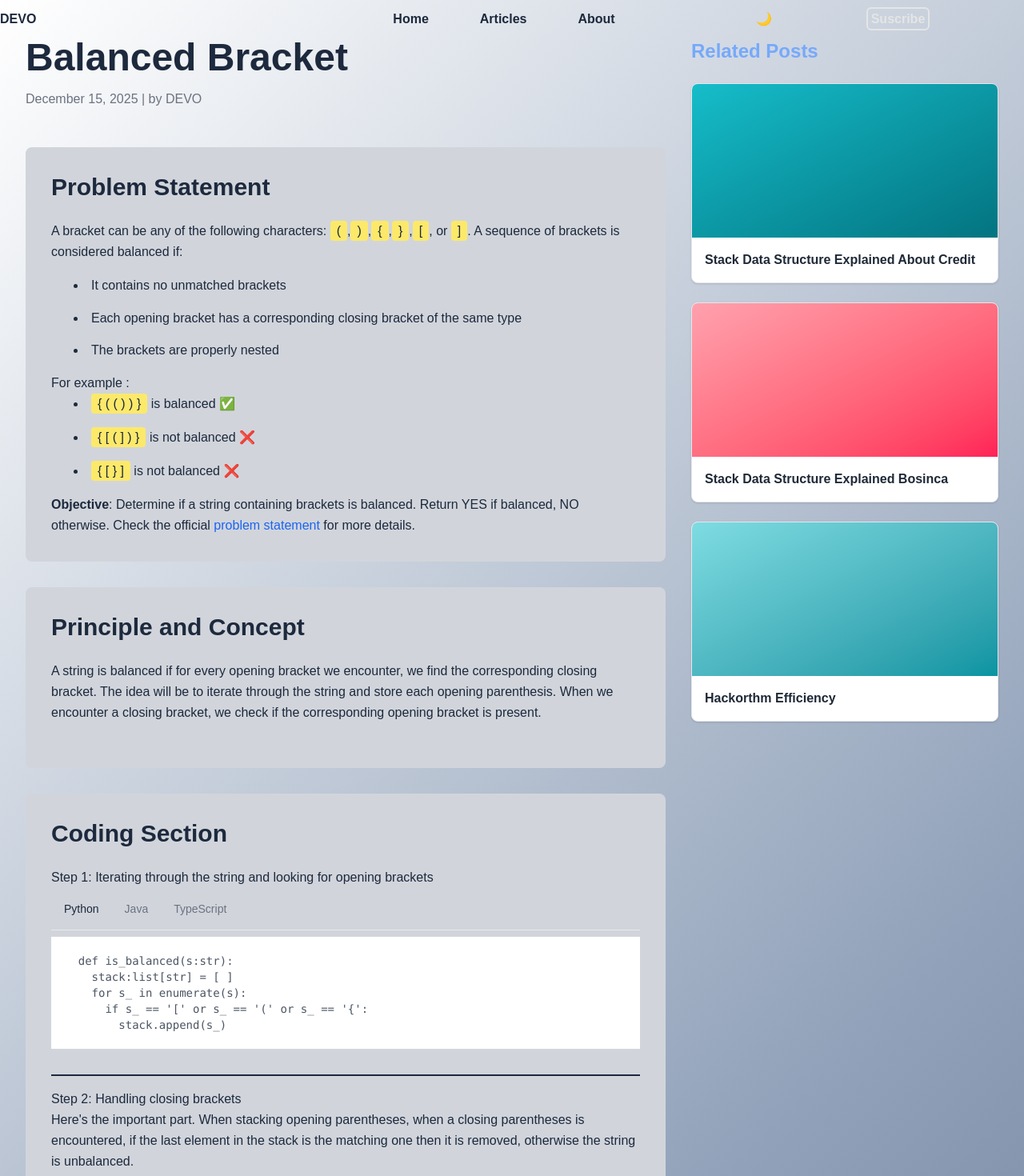
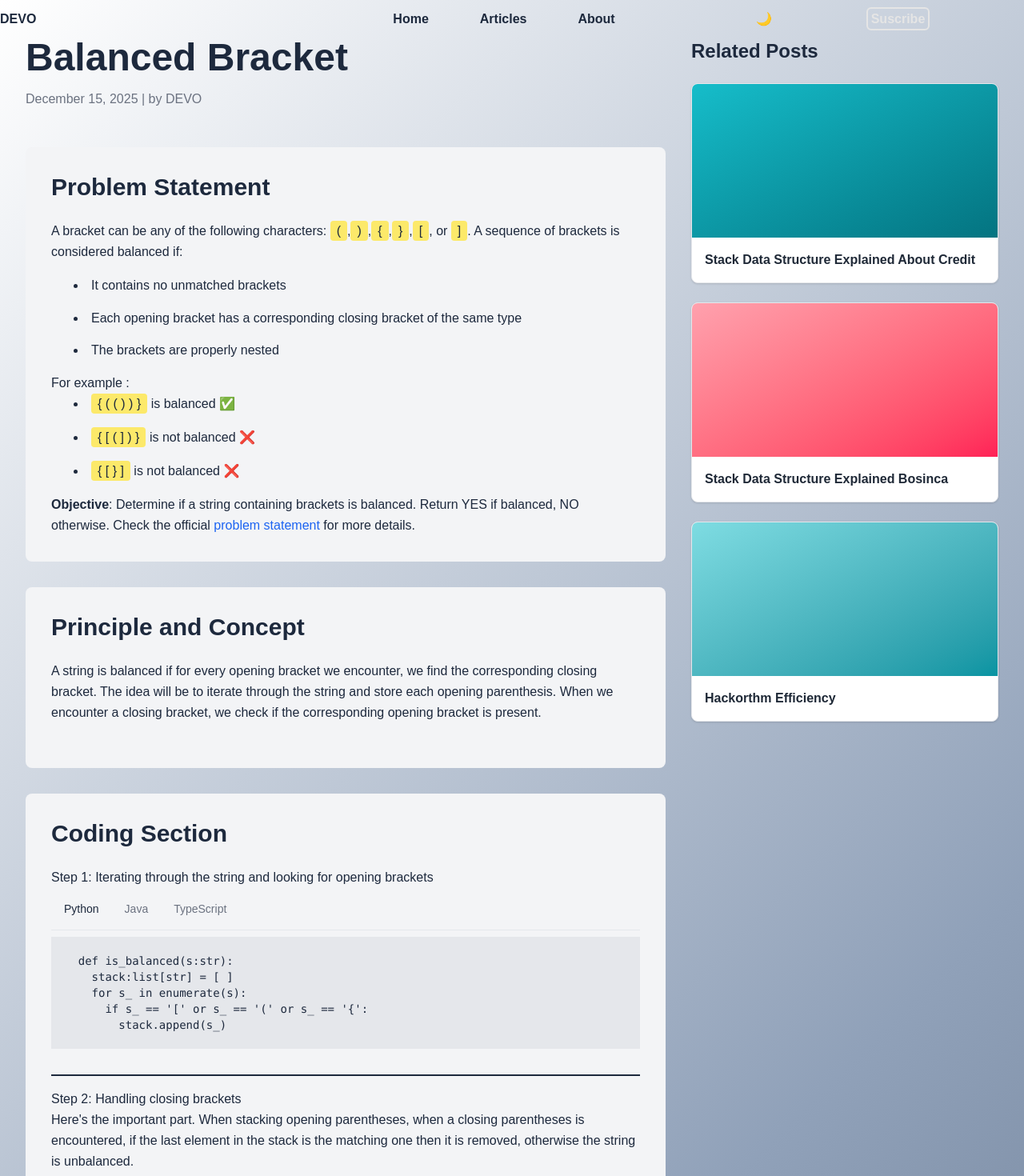
Before and after one commit to PrunelMel/DEVO, a Next.js app: page /articles/hackerRank/balancedBracket in a window 1280 px wide. Shown: the top 1470 px of the page at 80% size. Built offline with nearby package versions, Linux system fonts and the light colour scheme.

Commit message:
setting up light theme

```diff
--- a/src/app/articles/hackerRank/balancedBracket/page.tsx
+++ b/src/app/articles/hackerRank/balancedBracket/page.tsx
@@ -255,7 +255,7 @@ export default function page() {
 
           {/* Sidebar - Related Posts */}
           <div className="lg:col-span-1">
-            <h3 className="text-2xl font-semibold text-blue-400 mb-6">Related Posts</h3>
+            <h3 className="text-2xl font-semibold mb-6">Related Posts</h3>
             <div className="space-y-6">
               {/* Post 1 */}
               <div className="bg-white rounded-lg overflow-hidden shadow-sm border border-gray-200 hover:shadow-md transition-shadow">
--- a/src/app/globals.css
+++ b/src/app/globals.css
@@ -14,7 +14,9 @@
   --color-foreground: var(--foreground);
   --font-sans: var(--font-geist-sans);
   --font-mono: var(--font-geist-mono);
-  --section-back: var(--color-gray-300);
+  --section-back: var(--color-gray-100);
+  --code-sec-back: var(--color-gray-200);
+  --code-sec-for: var(--foreground);
 }
 
 .dark {
@@ -22,6 +24,8 @@
   --foreground:   var(--color-zinc-100);
   --section-back: var(--color-gray-900);
   --section-for: var(--color-gray-200);
+  --code-sec-back: var(--color-slate-950);
+  --code-sec-for:
 }
 
 /* @media (prefers-color-scheme: dark) {
@@ -42,3 +46,8 @@ body {
   color: var(--section-for);
 
 }
+
+.code-section{
+  background: var(--code-sec-back);
+  color: var(--code-sec-for);
+}
--- a/src/components/CodeSection.tsx
+++ b/src/components/CodeSection.tsx
@@ -10,7 +10,7 @@ const CodeSection = ({code}:{code:{python:string, java:string, typescript:string
             <TabItem active title="Python" className="font-bold">
 
                 <code className="">
-                    <pre className="bg-white text-gray-600 dark:bg-gray-800 dark:text-gray-200 text-sm">
+                    <pre className="code-section text-gray-600  dark:text-gray-200 text-sm">
                         {code.python}
                     </pre>
                 </code>
```
